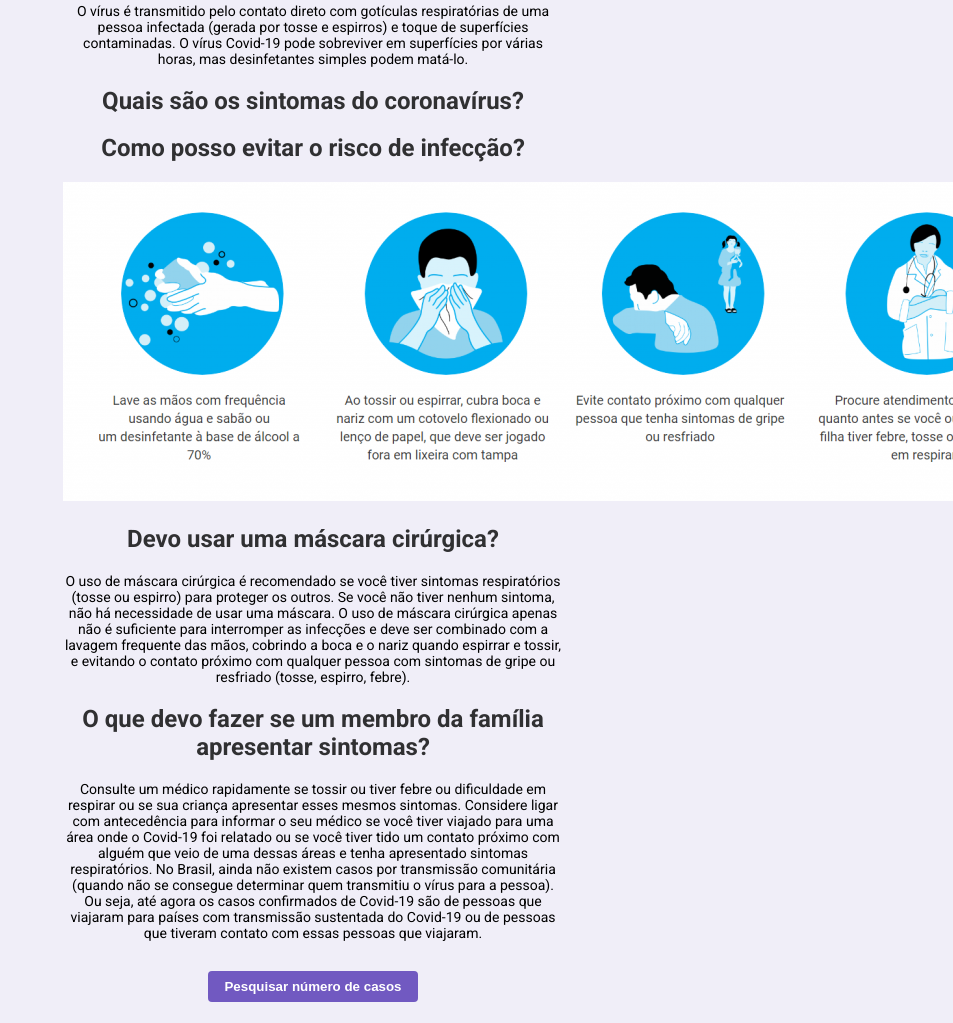
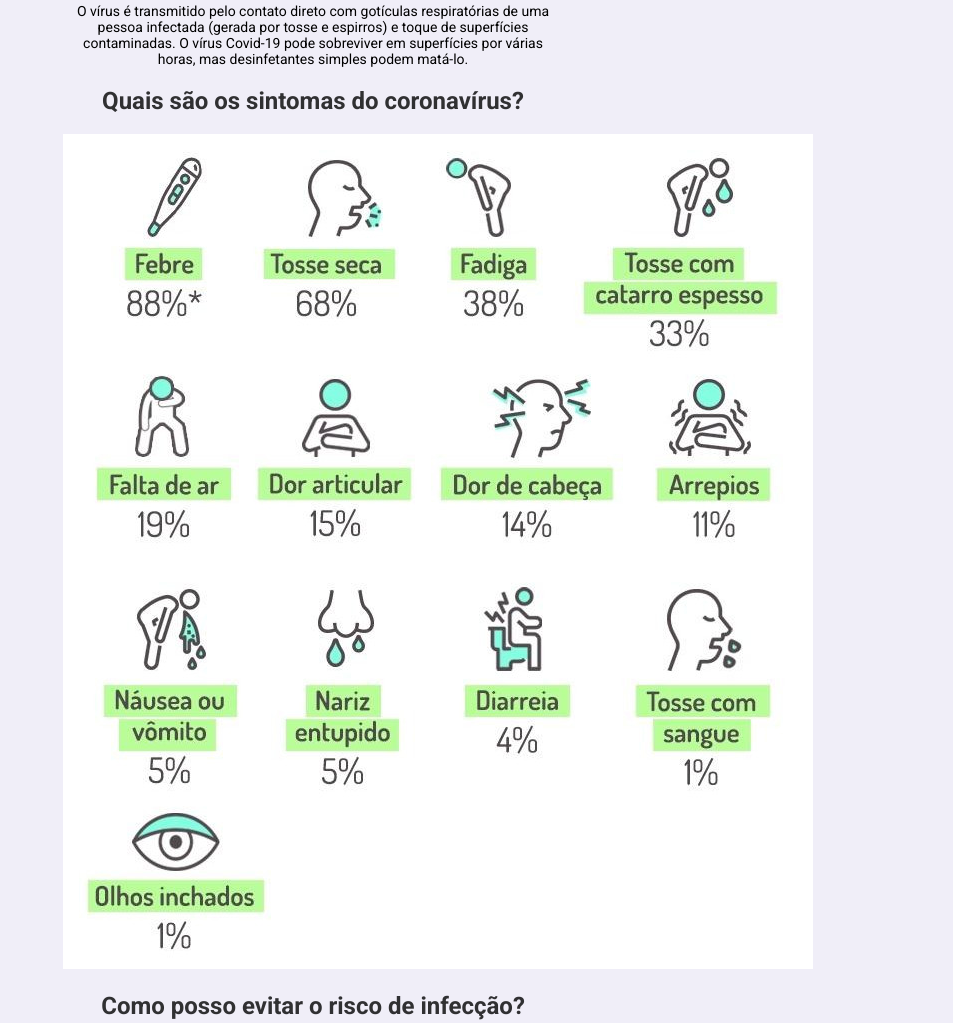
Before and after one commit to gprando55/Covid-19, a website: page index.html in a window 1280 px wide. Shown: the part 635-1658 px from the top of the page, without its empty margins (327-1280 px from the left). Drawn offline with Linux system fonts and the light colour scheme.

Commit message:
sintomas

```diff
--- a/index.html
+++ b/index.html
@@ -37,7 +37,7 @@
 
       <h2>Quais são os sintomas do coronavírus?</h2>
       <p>
-
+        <img src="/public/img/sintomas.jpg" alt="" />
       </p>
 
       <h2>Como posso evitar o risco de infecção?</h2>
```
